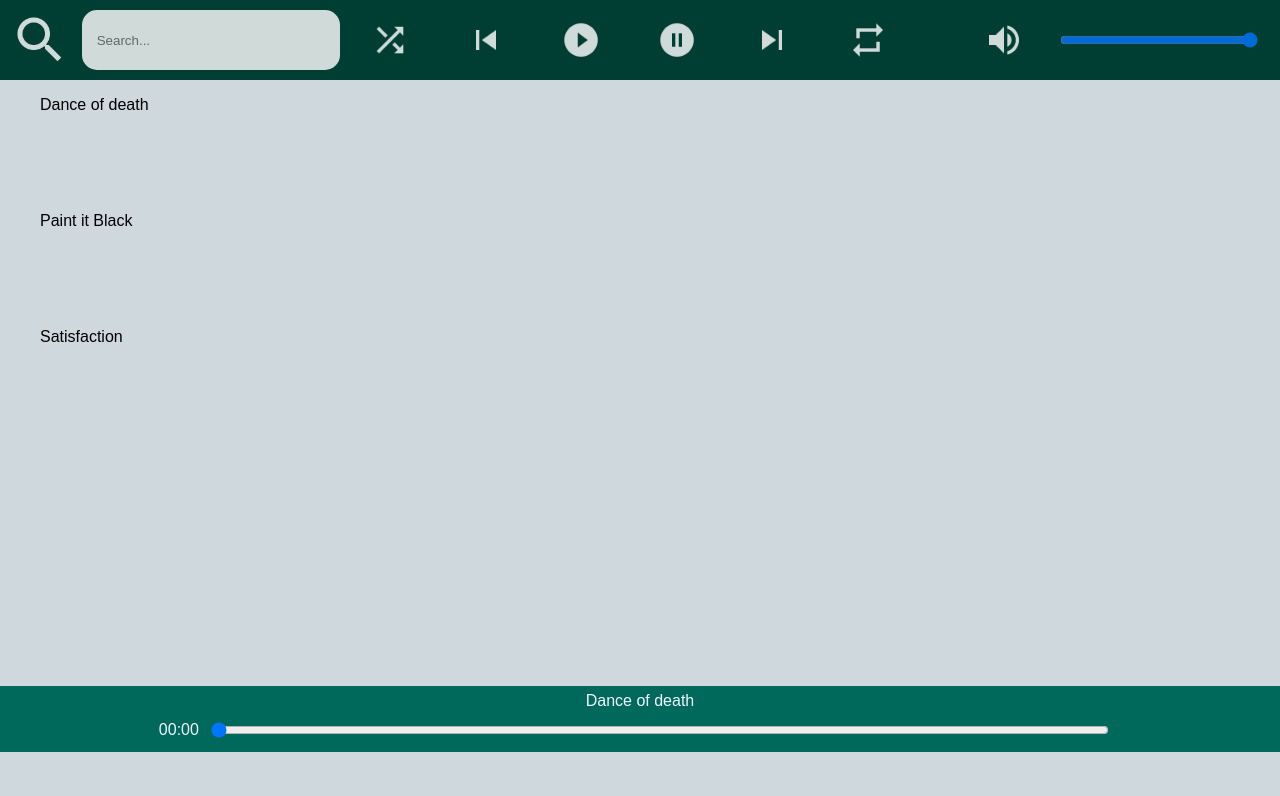
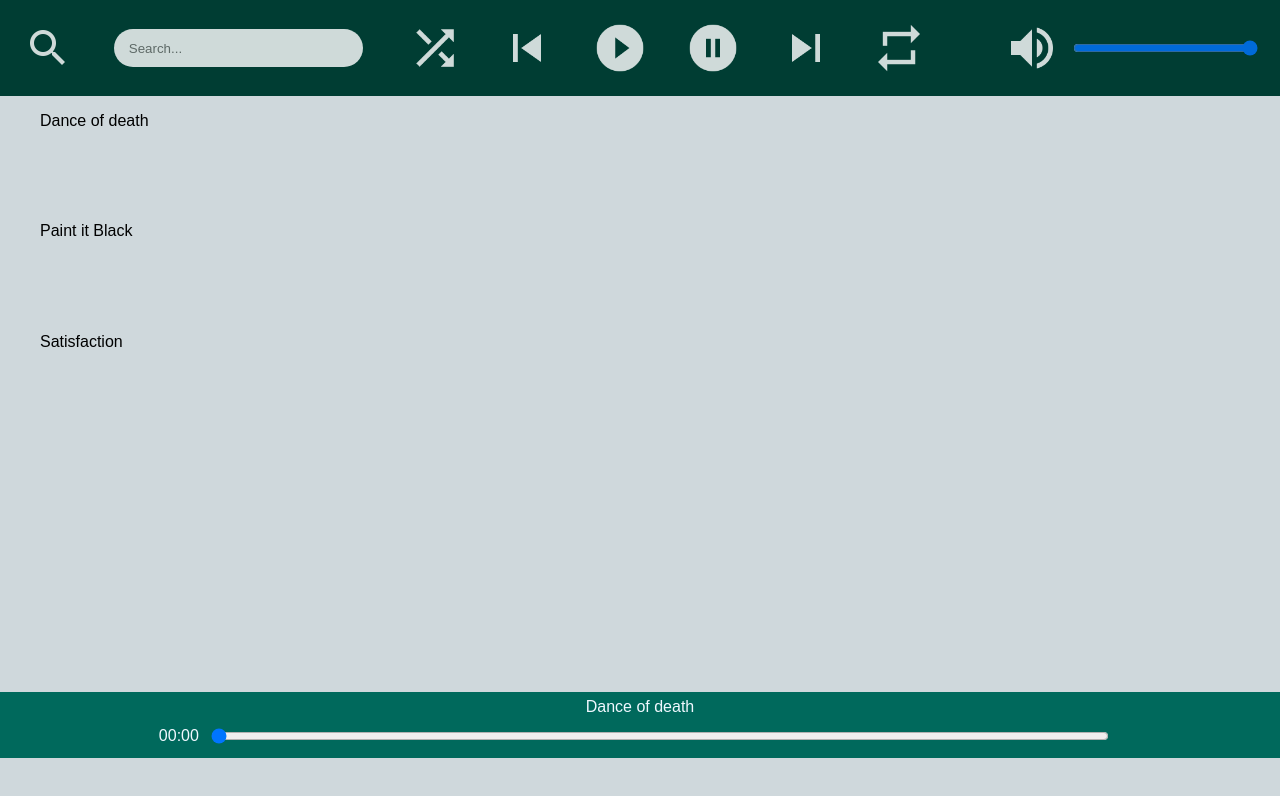
Before and after one commit to DonnaAnnIssac/MusicPlayer-js, a plain HTML site: page index.html in a window 1280 px wide. Drawn offline with nearby package versions, Linux system fonts and the light colour scheme; no server answers.

Commit message:
Match search input if present as substring

```diff
--- a/src/musicPlayer.js
+++ b/src/musicPlayer.js
@@ -116,7 +116,7 @@ function search() {
   var lis = document.getElementsByTagName('li')
   for(let i = 0; i < lis.length; i++) {
     var name = lis[i].innerHTML
-    lis[i].style.display = (name.toUpperCase().indexOf(filter) == 0) ? 'list-item' : 'none'
+    lis[i].style.display = (name.toUpperCase().indexOf(filter) !== -1) ? 'list-item' : 'none'
   }
 }
 
--- a/styles.css
+++ b/styles.css
@@ -10,7 +10,7 @@ html, body, .rootContainer {
   background-color: #003d33;
 }
 .btn {
-  flex-grow: 5;
+  flex-grow: 6;
   display: flex;
   outline: none;
   opacity: 0.9;
@@ -32,7 +32,7 @@ html, body, .rootContainer {
   flex-grow: 1;
   display: flex;
   opacity: 0.9;
-  padding: 10px;
+  padding: 24px;
 }
 
 #searchInput {
@@ -41,10 +41,12 @@ html, body, .rootContainer {
   align-content: center;
   outline: none;
   border: none;
-  border-radius: 15px;
+  border-radius: 50px;
   padding: 0px 15px;
   box-sizing: border-box;
   opacity: 0.9;
+  margin-top: 5px;
+  margin-bottom: 5px;
 }
 #searchInput:hover {
   opacity: 1.0;
@@ -100,7 +102,7 @@ html, body, .rootContainer {
   display: flex;
   font-family: sans-serif;
   flex-direction: column;
-  height: 75.75%;
+  height: 74.5%;
 }
 
 .trackInfo {
```
